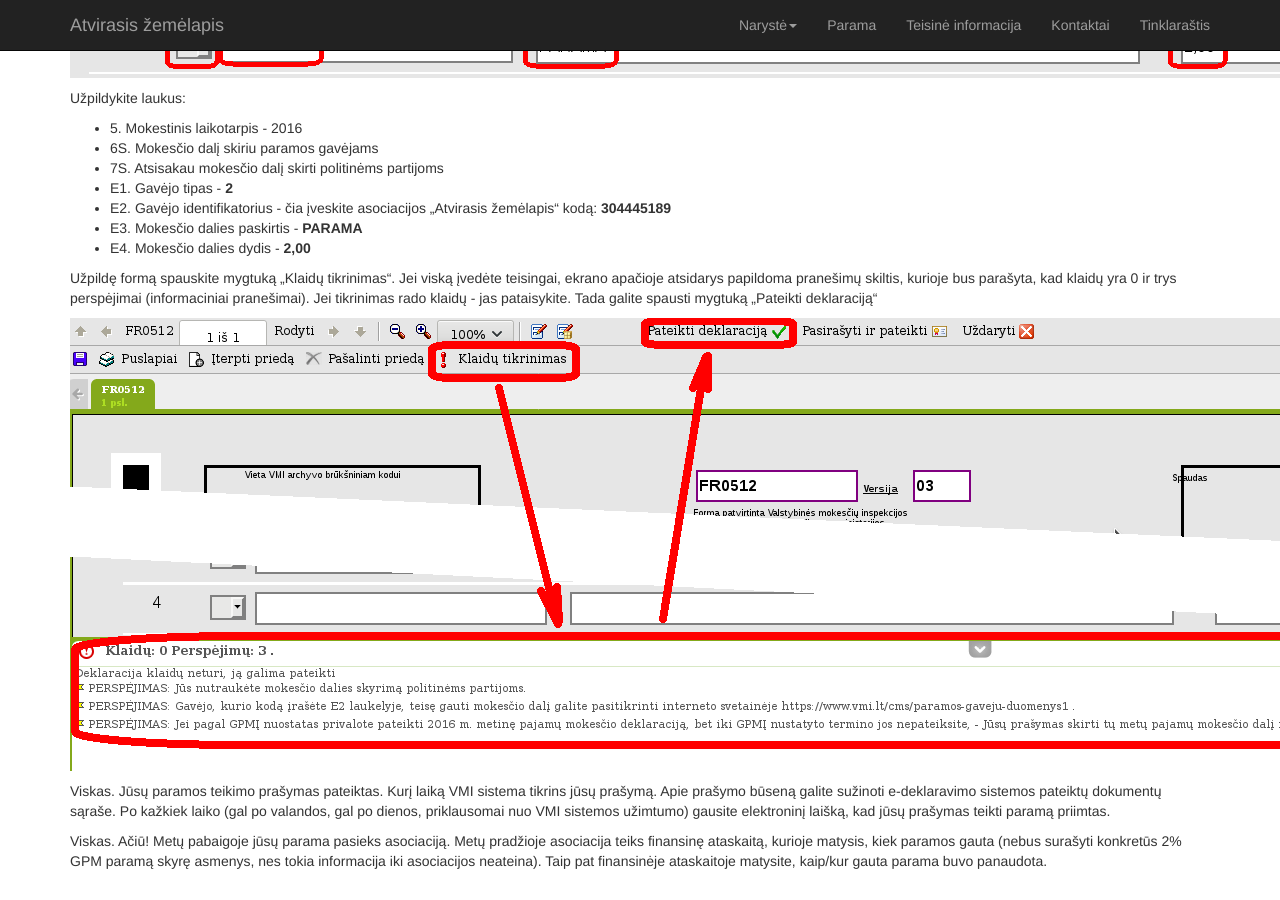
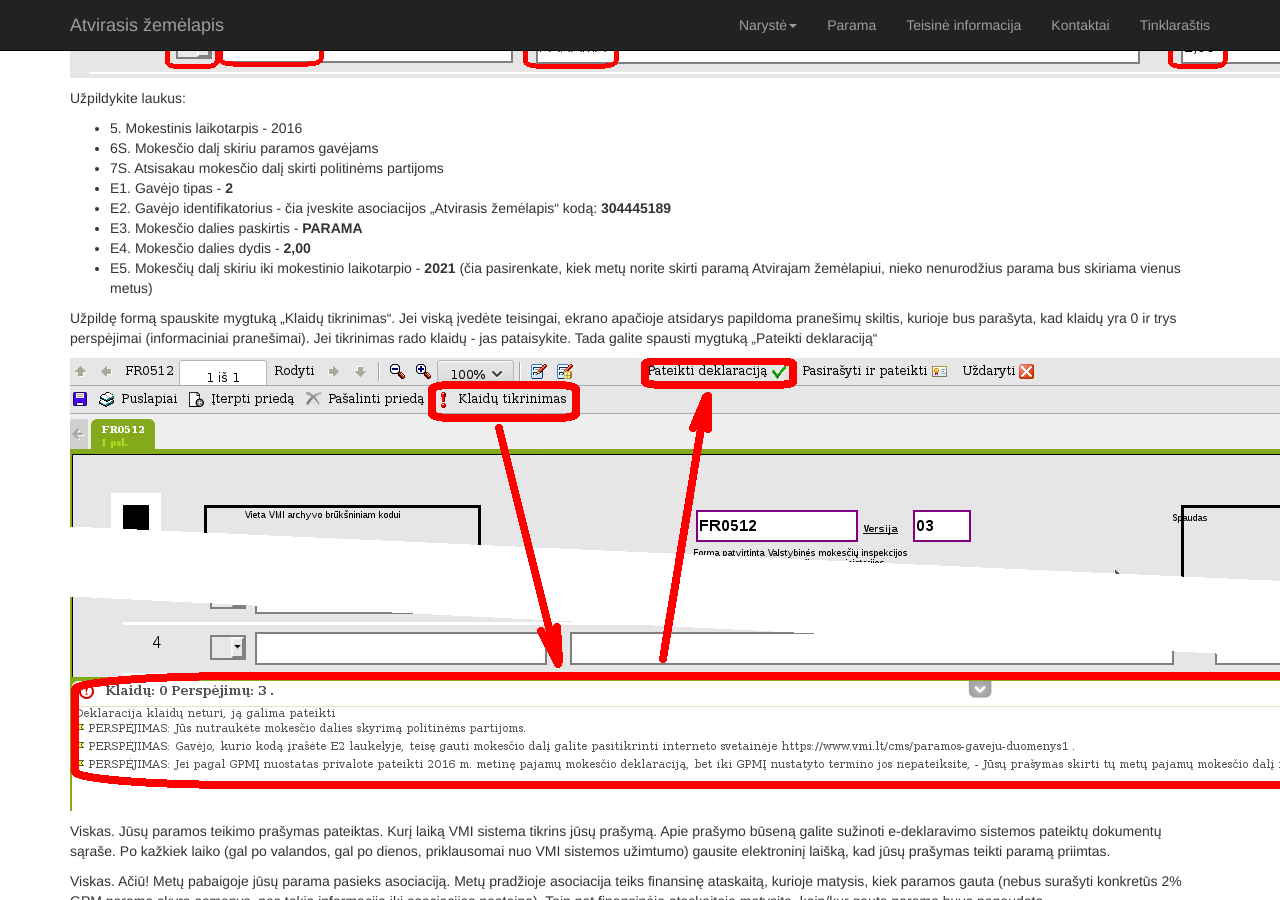
Before and after one commit to openmaplt/openmaplt.github.io, a Jekyll site: the page built from support/gpm_support.html, in a window 1280 px wide and 900 px high, scrolled down 1966 px. Built offline with Jekyll 4.4.1, drawn with Linux system fonts in a browser that asks for light colours.

Commit message:
2% paramos skyrimo laikotarpis

```diff
--- a/support/gpm_support.html
+++ b/support/gpm_support.html
@@ -50,6 +50,7 @@
     <li>E2. Gavėjo identifikatorius - čia įveskite asociacijos „Atvirasis žemėlapis“ kodą: <b>304445189</b></li>
     <li>E3. Mokesčio dalies paskirtis - <b>PARAMA</b></li>
     <li>E4. Mokesčio dalies dydis - <b>2,00</b></li>
+    <li>E5. Mokesčių dalį skiriu iki mokestinio laikotarpio - <b>2021</b> (čia pasirenkate, kiek metų norite skirti paramą Atvirajam žemėlapiui, nieko nenurodžius parama bus skiriama vienus metus)</li>
     </ul></p>
     <p>Užpildę formą spauskite mygtuką „Klaidų tikrinimas“. Jei viską įvedėte teisingai, ekrano apačioje atsidarys papildoma pranešimų skiltis, kurioje bus parašyta, kad klaidų yra 0 ir trys perspėjimai (informaciniai pranešimai). Jei tikrinimas rado klaidų - jas pataisykite. Tada galite spausti mygtuką „Pateikti deklaraciją“</p>
     <p><img src="parama4.png" alt="Prašymo pateikimas" /></p>
```
Also changed, not shown: support/parama3.png.
